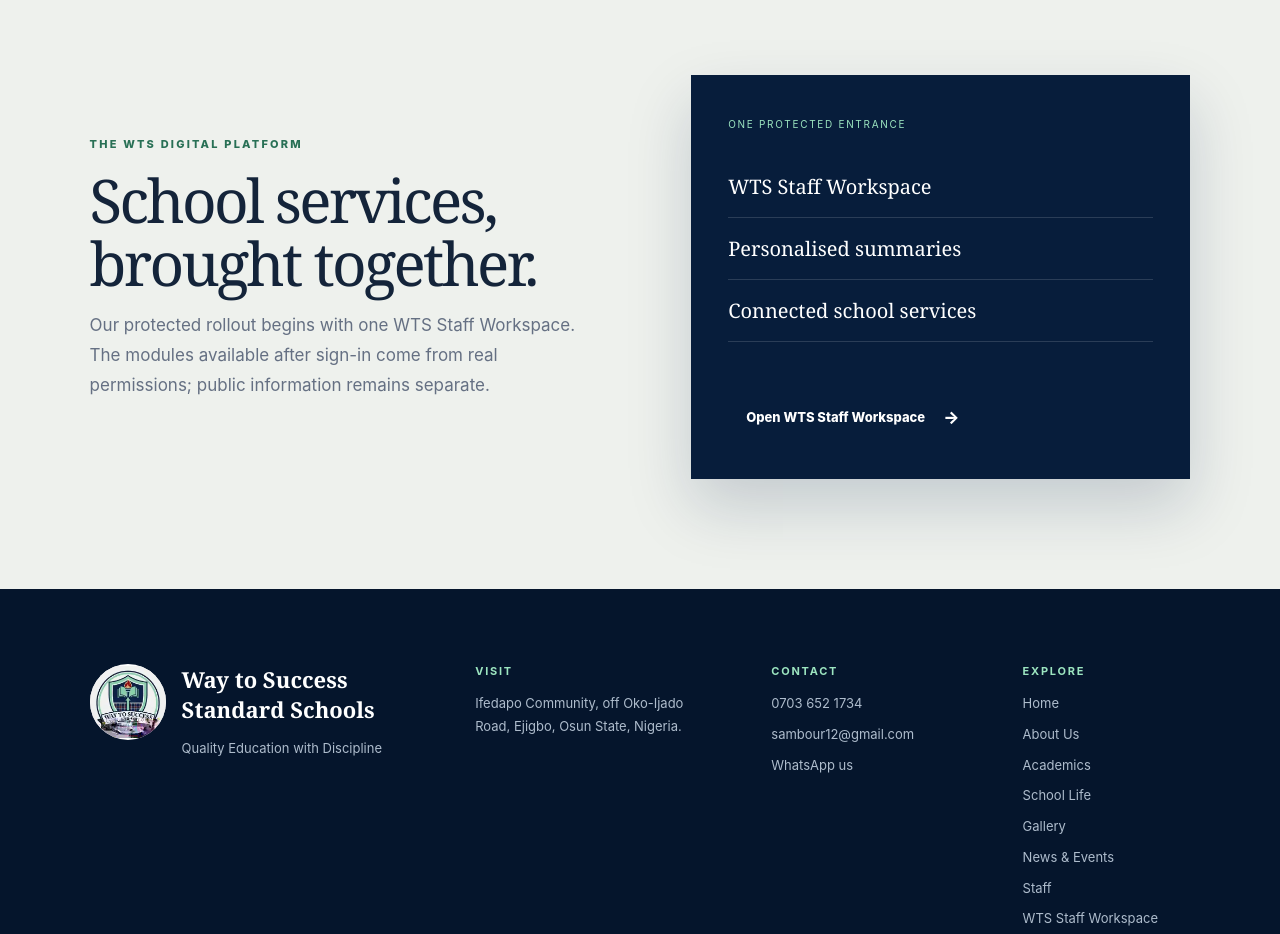
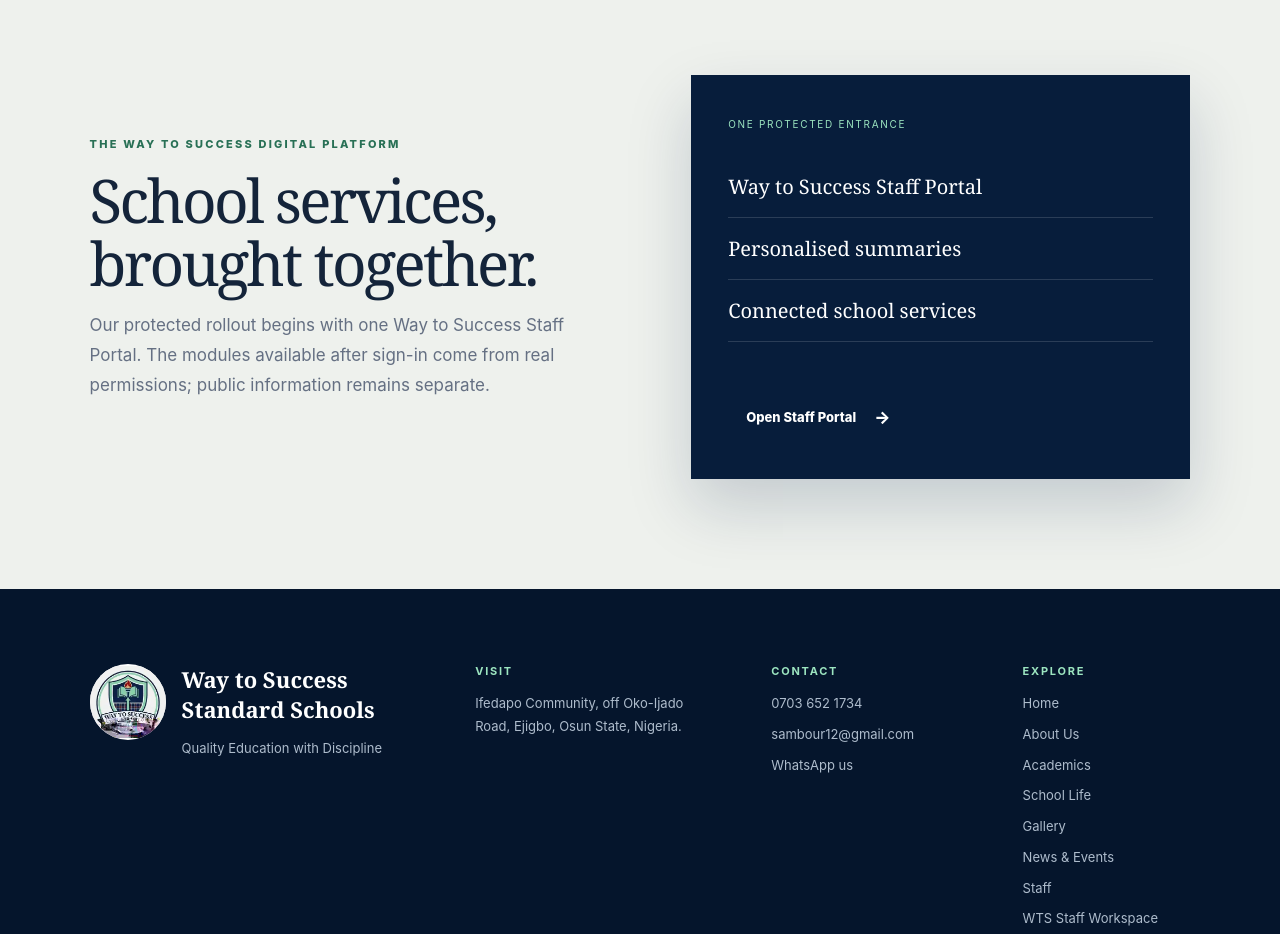
Before and after one commit to alabykhan-lang/WTS-School-Platform, a Next.js app: page / in a window 1280 px wide. Shown: the part 6800-7734 px from the top of the page. Built offline with nearby package versions, Linux system fonts and the light colour scheme.

Commit message:
Use official staff portal name in public gateway

```diff
--- a/app/page.tsx
+++ b/app/page.tsx
@@ -81,8 +81,8 @@
       </section>
 
       <section className="portal section" id="portal-gateway">
-        <div><p className="eyebrow">THE WTS DIGITAL PLATFORM</p><h2>School services, brought together.</h2><p>Our protected rollout begins with one WTS Staff Workspace. The modules available after sign-in come from real permissions; public information remains separate.</p></div>
-        <div className="portalPreview"><span>One protected entrance</span><div><b>WTS Staff Workspace</b><b>Personalised summaries</b><b>Connected school services</b></div><Link className="portalCta" href="/portal/sign-in">Open WTS Staff Workspace <span aria-hidden="true">→</span></Link></div>
+        <div><p className="eyebrow">THE WAY TO SUCCESS DIGITAL PLATFORM</p><h2>School services, brought together.</h2><p>Our protected rollout begins with one Way to Success Staff Portal. The modules available after sign-in come from real permissions; public information remains separate.</p></div>
+        <div className="portalPreview"><span>One protected entrance</span><div><b>Way to Success Staff Portal</b><b>Personalised summaries</b><b>Connected school services</b></div><Link className="portalCta" href="/portal/sign-in">Open Staff Portal <span aria-hidden="true">→</span></Link></div>
       </section>
     </main>
   );
```
